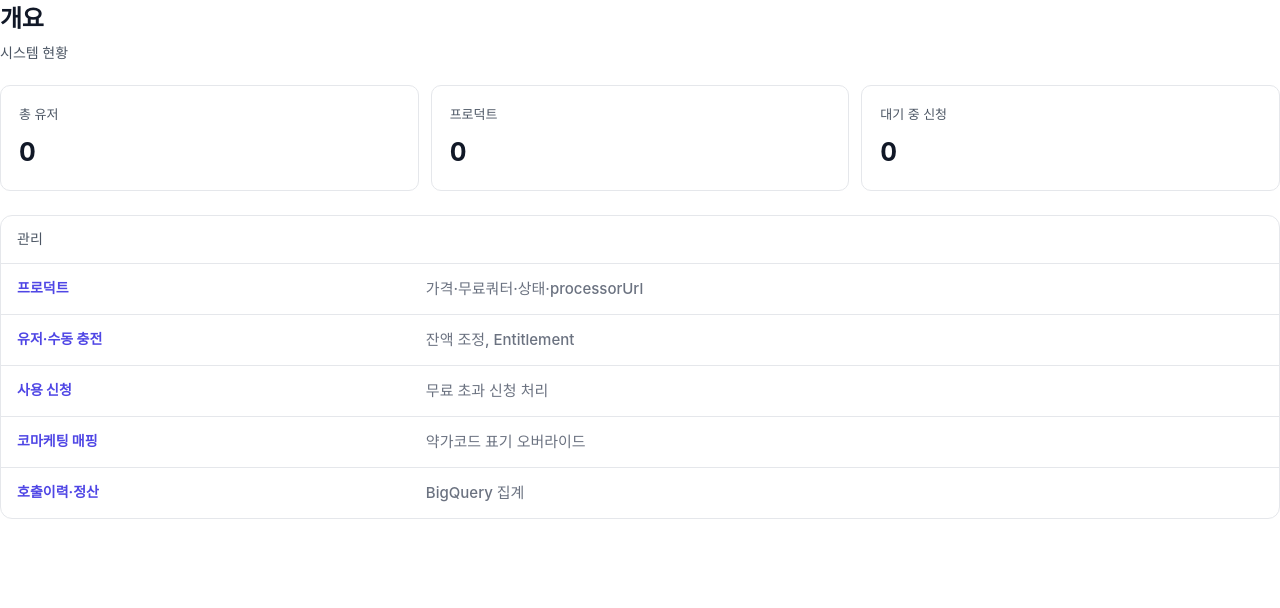
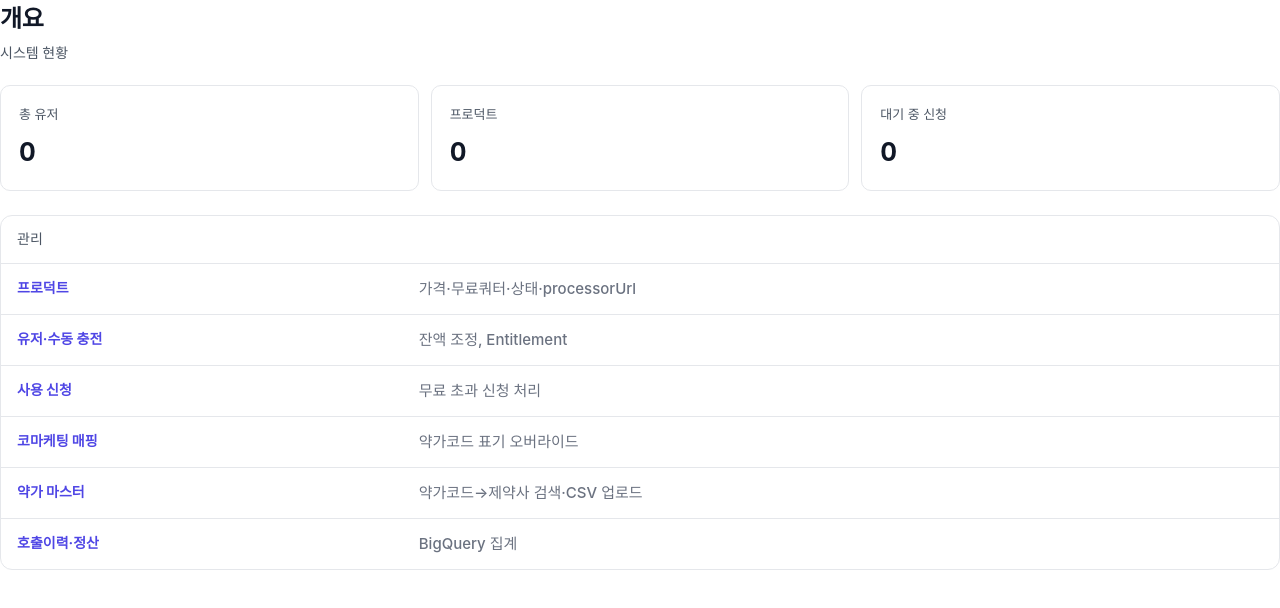
Before and after one commit to nadoomodoo/detect-hira-core-lambda, a Next.js app in the folder packages/portal/: page /admin in a window 1280 px wide. Shown: the top 608 px of the page. Built offline with nearby package versions, Linux system fonts and the light colour scheme; no server answers; the database is empty; a web font is replaced by a local one.

Commit message:
fix: 어드민 개요 '관리' 표에 약가 마스터 링크 추가(SideNav와 정합)
Co-Authored-By: Claude Opus 4.8 <noreply@anthropic.com>

```diff
--- a/packages/portal/app/admin/page.tsx
+++ b/packages/portal/app/admin/page.tsx
@@ -33,6 +33,7 @@ export default async function AdminHome() {
             <tr><td className="identity"><Link href="/admin/users">유저·수동 충전</Link></td><td className="muted">잔액 조정, Entitlement</td></tr>
             <tr><td className="identity"><Link href="/admin/requests">사용 신청</Link></td><td className="muted">무료 초과 신청 처리</td></tr>
             <tr><td className="identity"><Link href="/admin/comarketing">코마케팅 매핑</Link></td><td className="muted">약가코드 표기 오버라이드</td></tr>
+            <tr><td className="identity"><Link href="/admin/master">약가 마스터</Link></td><td className="muted">약가코드→제약사 검색·CSV 업로드</td></tr>
             <tr><td className="identity"><Link href="/admin/usage">호출이력·정산</Link></td><td className="muted">BigQuery 집계</td></tr>
           </tbody>
         </table>
```
